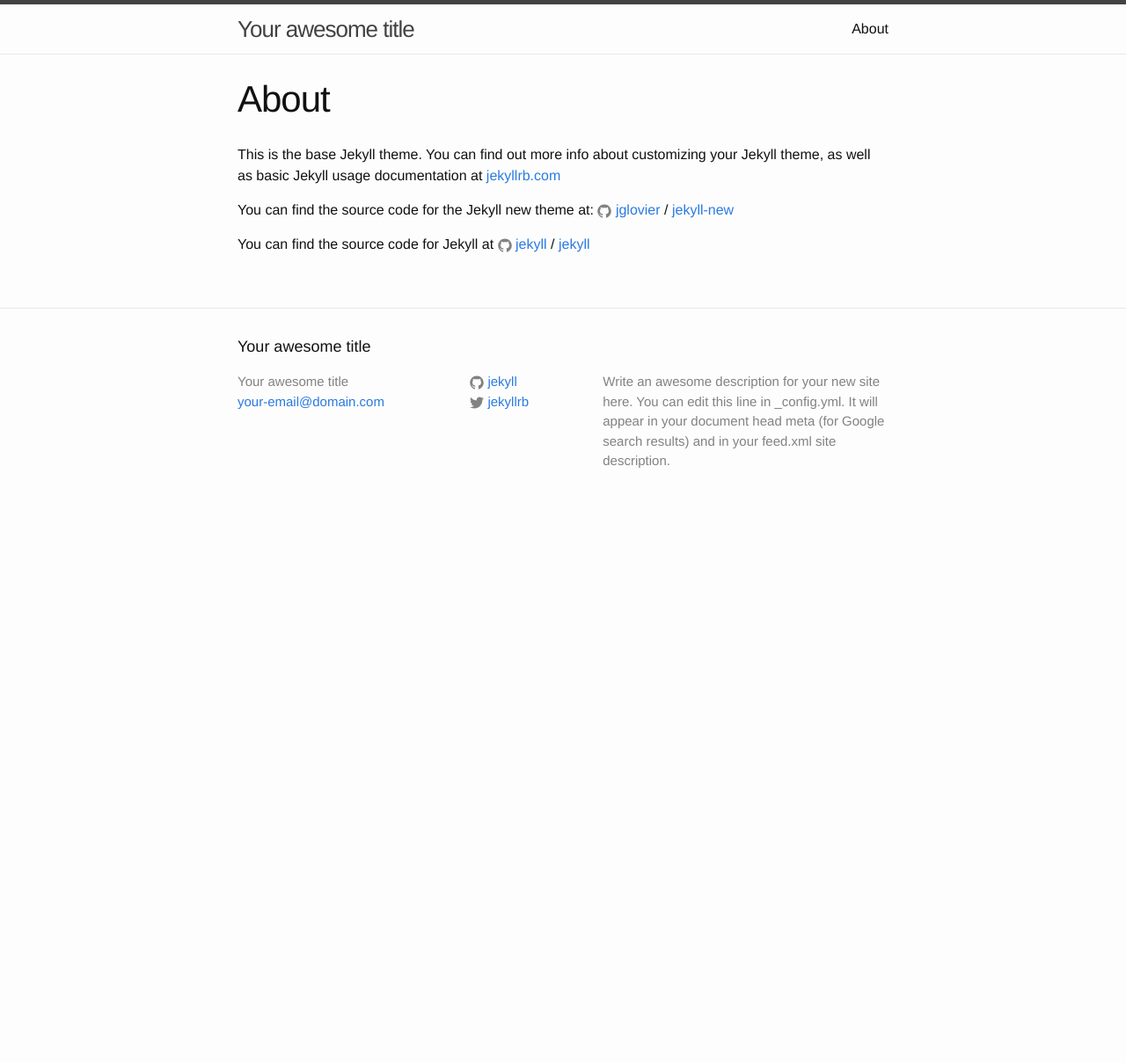
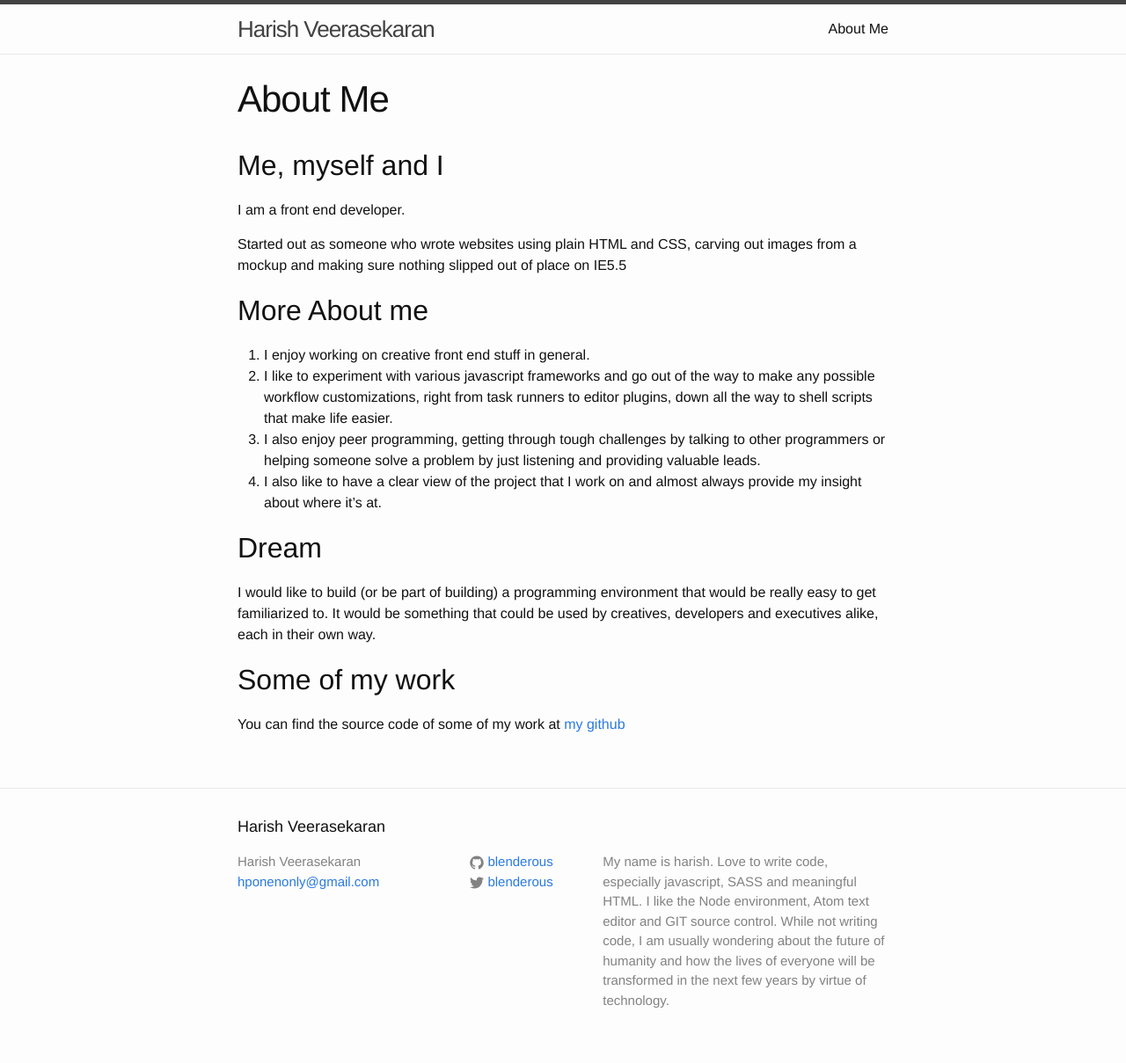
Before and after one commit to blenderous/blenderous.github.io, a Jekyll site: the page built from about.md, in a window 1280 px wide. Shown: the whole page at 88% size. Built offline with Jekyll 4.4.1, drawn with Linux system fonts in a browser that asks for light colours; before the commit the page ends 900 px from its top, so only the background shows below that.

Commit message:
updated about me page, about me part in the footer

```diff
--- a/_config.yml
+++ b/_config.yml
@@ -6,16 +6,19 @@
 # 'jekyll serve'. If you change this file, please restart the server process.
 
 # Site settings
-title: Your awesome title
-email: your-email@domain.com
+title: Harish Veerasekaran
+email: hponenonly@gmail.com
 description: > # this means to ignore newlines until "baseurl:"
-  Write an awesome description for your new site here. You can edit this
-  line in _config.yml. It will appear in your document head meta (for
-  Google search results) and in your feed.xml site description.
+  My name is harish.
+  Love to write code, especially javascript, SASS and meaningful HTML.
+  I like the Node environment, Atom text editor and GIT source control.
+  While not writing code, I am usually wondering about the future of humanity
+  and how the lives of everyone will be transformed in the next few years
+  by virtue of technology.
 baseurl: "" # the subpath of your site, e.g. /blog
-url: "http://yourdomain.com" # the base hostname & protocol for your site
-twitter_username: jekyllrb
-github_username:  jekyll
+url: "http://harish.octopouce.mu" # the base hostname & protocol for your site
+twitter_username: blenderous
+github_username:  blenderous
 
 # Build settings
 markdown: kramdown
--- a/about.md
+++ b/about.md
@@ -1,15 +1,25 @@
 ---
 layout: page
-title: About
+title: About Me
 permalink: /about/
 ---
+## Me, myself and I
 
-This is the base Jekyll theme. You can find out more info about customizing your Jekyll theme, as well as basic Jekyll usage documentation at [jekyllrb.com](http://jekyllrb.com/)
+I am a front end developer.
 
-You can find the source code for the Jekyll new theme at:
-{% include icon-github.html username="jglovier" %} /
-[jekyll-new](https://github.com/jglovier/jekyll-new)
+Started out as someone who wrote websites using plain HTML and CSS, carving out images from a mockup and making sure nothing slipped out of place on IE5.5
 
-You can find the source code for Jekyll at
-{% include icon-github.html username="jekyll" %} /
-[jekyll](https://github.com/jekyll/jekyll)
+## More About me
+
+1. I enjoy working on creative front end stuff in general.
+2. I like to experiment with various javascript frameworks and go out of the way to make any possible workflow customizations, right from task runners to editor plugins, down all the way to shell scripts that make life easier.
+3. I also enjoy peer programming, getting through tough challenges by talking to other programmers or helping someone solve a problem by just listening and providing valuable leads.
+4. I also like to have a clear view of the project that I work on and almost always provide my insight about where it's at.
+
+## Dream
+
+I would like to build (or be part of building) a programming environment that would be really easy to get familiarized to. It would be something that could be used by creatives, developers and executives alike, each in their own way.
+
+## Some of my work
+
+You can find the source code of some of my work at [my github](https://github.com/blenderous?tab=repositories)
```
Also changed, not shown: _posts/2016-10-19-welcome-to-jekyll.markdown (deleted, +0 -25 lines), about.html (deleted, +0 -19 lines), README.md.
